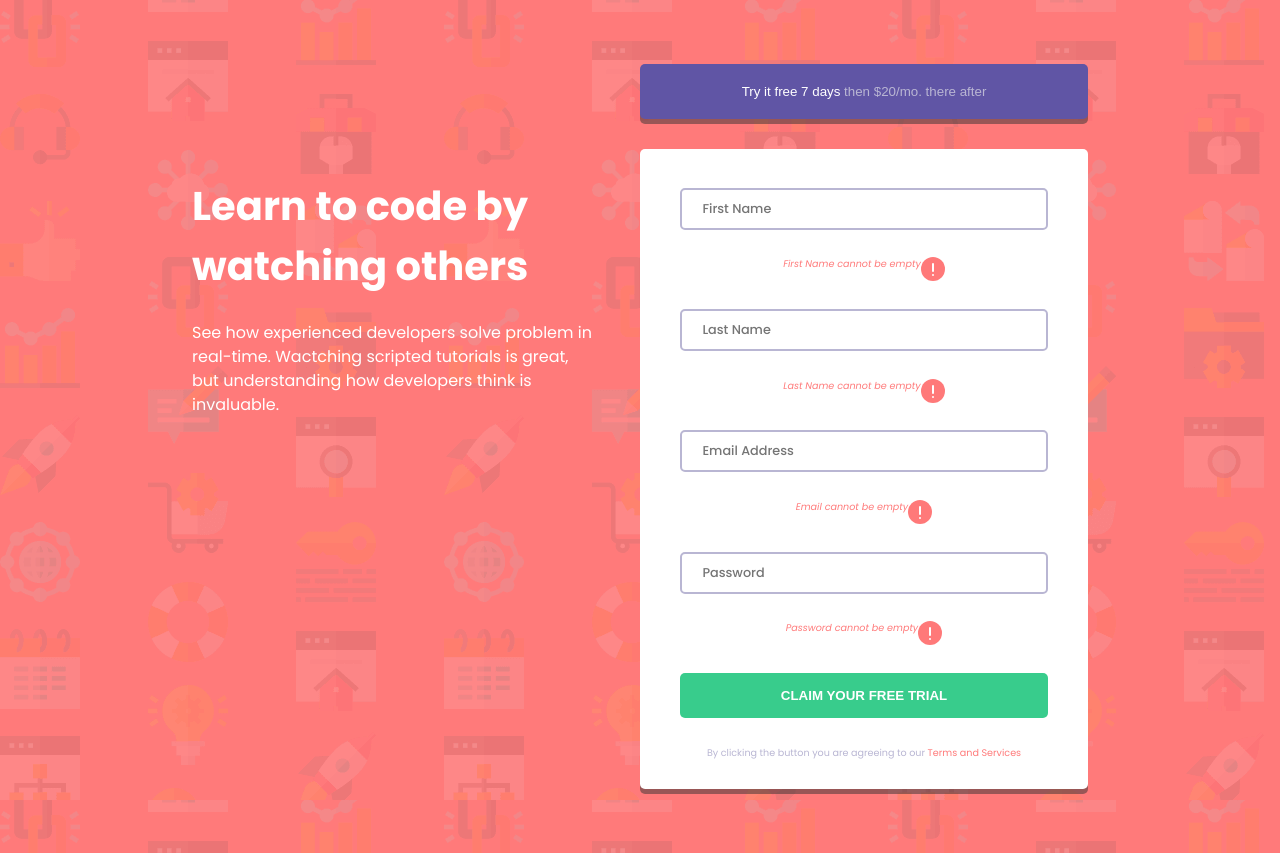
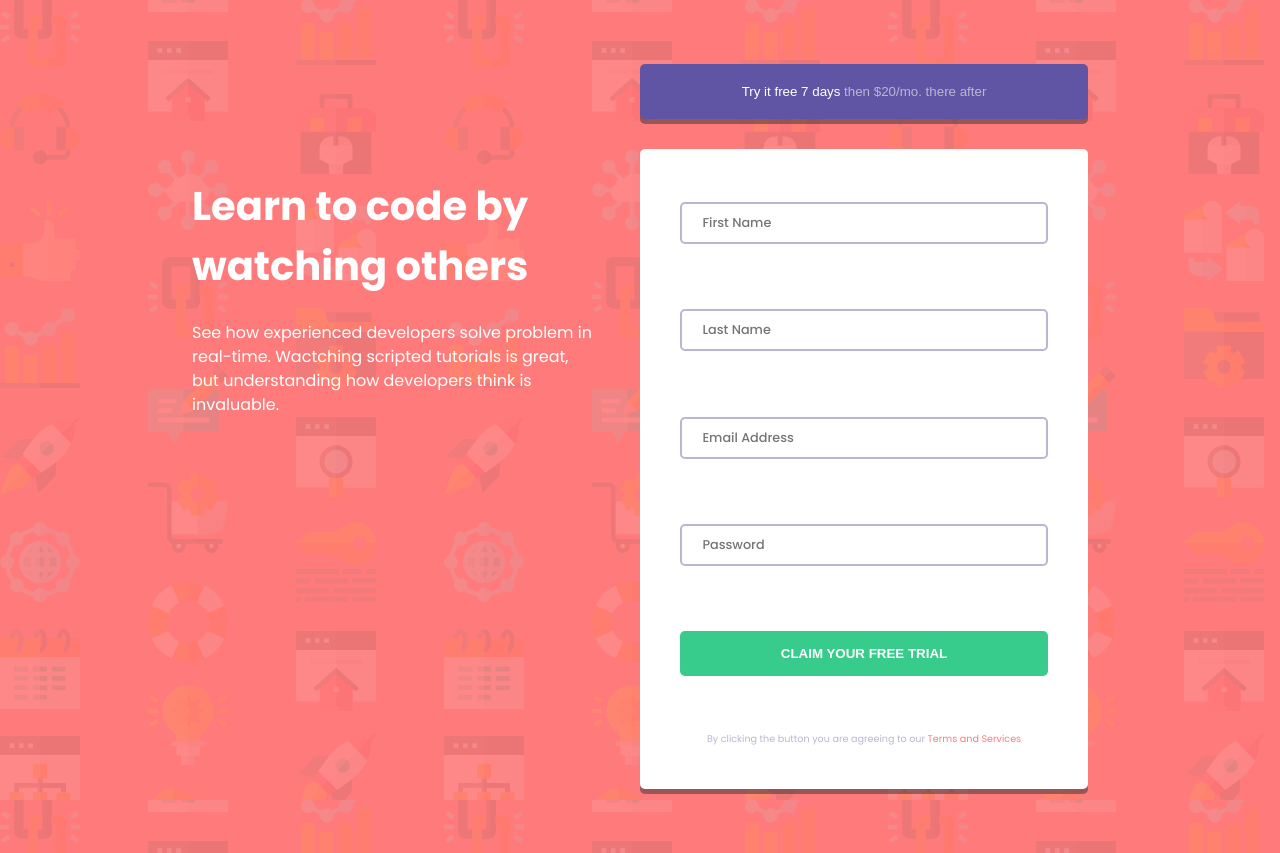
Before and after one commit to omotayobolu/registration-form-zuri, a plain HTML site: page index.html in a window 1280 px wide. Drawn offline with Linux system fonts and the light colour scheme.

Commit message:
Some changes

```diff
--- a/index.html
+++ b/index.html
@@ -37,20 +37,12 @@
                 placeholder="First Name"
                 required
               />
-              <div class="error-message">
-                <p>First Name cannot be empty</p>
-                <img src="./img/icon-error.svg" />
-              </div>
               <input
                 class="enter"
                 type="text"
                 placeholder="Last Name"
                 required
               />
-              <div class="error-message">
-                <p>Last Name cannot be empty</p>
-                <img src="./img/icon-error.svg" />
-              </div>
 
               <input
                 class="enter"
@@ -58,22 +50,12 @@
                 placeholder="Email Address"
                 required
               />
-              <div class="error-message">
-                <p>Email cannot be empty</p>
-                <img src="./img/icon-error.svg" />
-              </div>
-
               <input
                 class="enter"
                 type="password"
                 placeholder="Password"
                 required
               />
-              <div class="error-message">
-                <p>Password cannot be empty</p>
-                <img src="./img/icon-error.svg" />
-              </div>
-
               <button class="submit-btn">Claim Your Free Trial</button>
               <p>
                 By clicking the button you are agreeing to our
```
